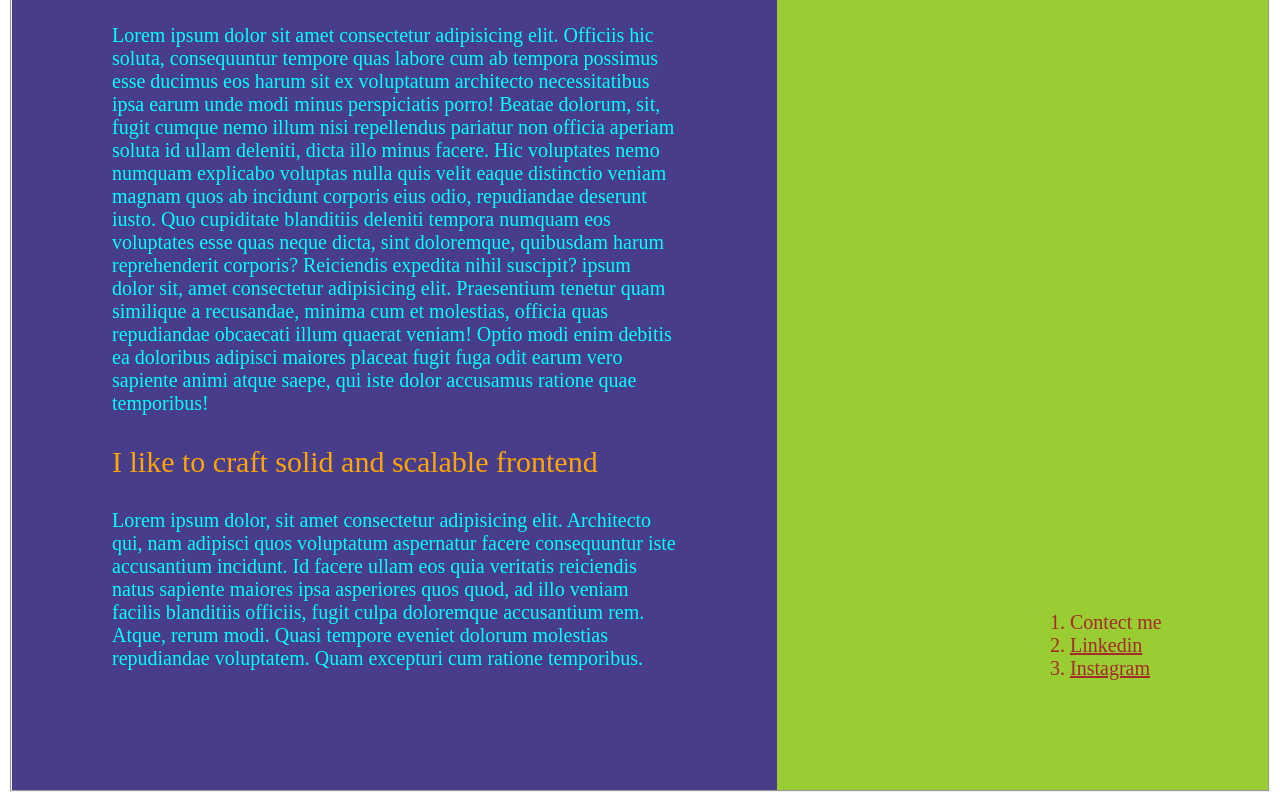
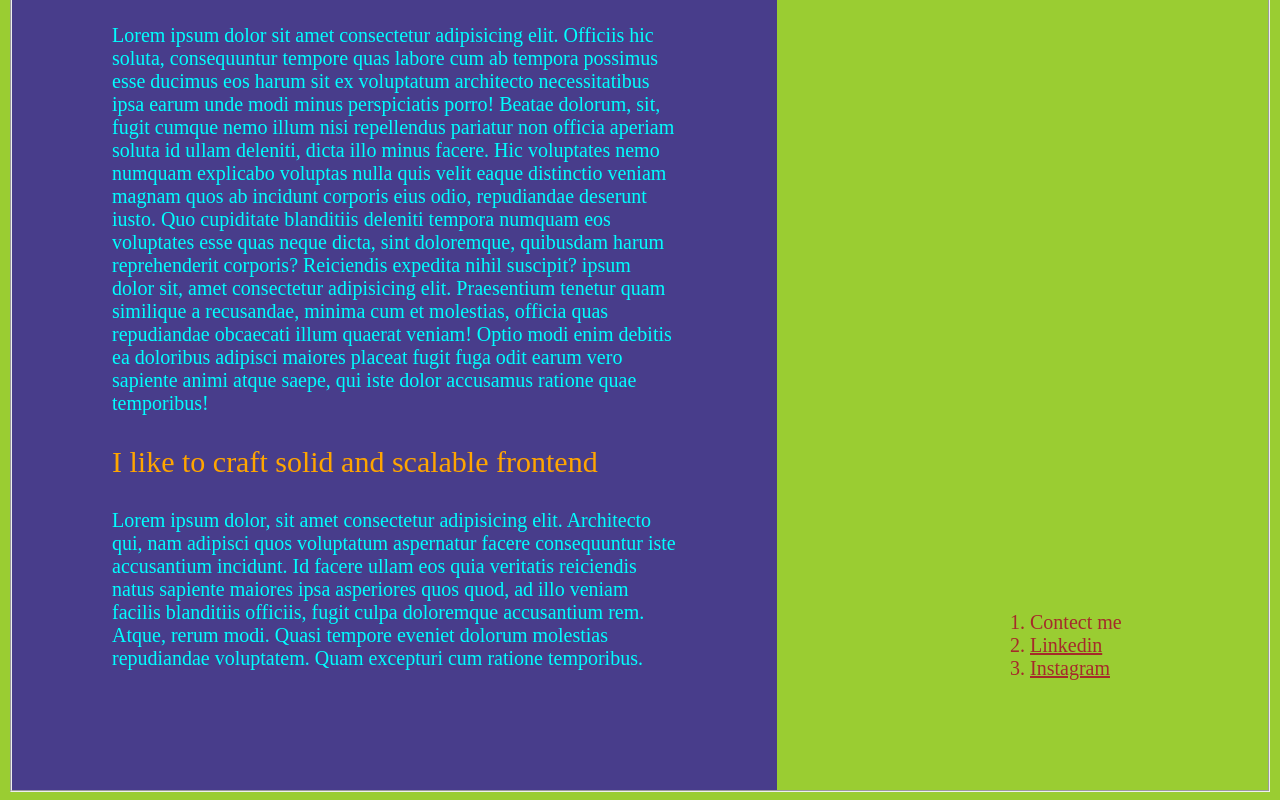
Before and after one commit to mohit-761/practical, a plain HTML site: page PortFolio.html in a window 1280 px wide. Shown: the part 505-1305 px from the top of the page. Drawn offline with Linux system fonts and the light colour scheme.

Commit message:
adding bgcolor

```diff
--- a/PortFolio.html
+++ b/PortFolio.html
@@ -9,7 +9,9 @@
         div {
             display: inline-block;
         }
-
+        body{
+            background-color: yellowgreen;
+        }
         fieldset {
             background-color: yellowgreen;
             padding:0px;
@@ -25,7 +27,7 @@
             top:10px;
         }
 
-        #div2 {
+       ol{
            padding: 100px;
             text-align: left;
             position: absolute;
```
